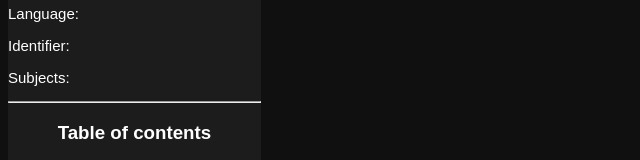
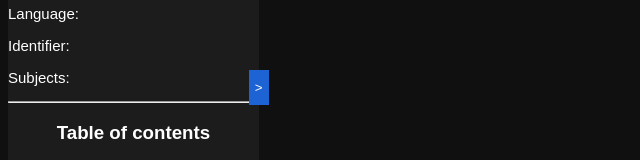
Before and after one commit to aabiji/page, a SvelteKit app in the folder frontend/: page / in a window 1280 px wide. Shown: the part 309-469 px from the top of the page, without its empty margins (0-640 px from the left). Built offline with nearby package versions, Linux system fonts and the light colour scheme; no server answers.

Commit message:
book viewer: left sidepanel toggle

```diff
--- a/frontend/src/routes/bookview.svelte
+++ b/frontend/src/routes/bookview.svelte
@@ -32,6 +32,13 @@
         },
     });
 
+    let toggleButton: HTMLElement;
+    let leftSidepanl: HTMLElement;
+    function toggelLeftSidepanel() {
+        toggleButton.classList.toggle("left");
+        leftSidepanl.classList.toggle("hidden-left-sidepanel");
+    }
+
     function getBook(name: string, div: HTMLElement) {
         utils.callApi(`http://localhost:8080/book/get/${name}`, "GET", {}).then((json) => {
             if ("Server error" in json) {
@@ -55,7 +62,7 @@
     onMount(() => {
         let div = document.getElementById("book-view")!;
         utils.callApi("http://localhost:8080/cookie", "GET", {}).then((() => {
-            getBook("LePetitPrince", div);
+            getBook("Dune", div);
         }));
     });
 </script>
@@ -66,7 +73,7 @@
 </div>
 {:else}
 <div class="container">
-    <div class="left-sidepanel">
+    <div class="left-sidepanel" bind:this={leftSidepanl}>
         <h1> {$book.Epub.Info.Title} </h1>
         <img alt="Ebook cover image" src={$book.Epub.CoverImagePath}/>
         <h3> {$book.Epub.Info.Author} </h3>
@@ -90,6 +97,12 @@
             {/each}
         </ol>
     </div>
+    <button class="left-sidepanel-toggle"
+            bind:this={toggleButton}
+            title="Toggle sidepanel visiblity"
+            on:click={toggelLeftSidepanel}>
+        &gt;
+    </button>
     <div class="right-sidepanel">
         <div id="book-view"></div>
     </div>
@@ -101,9 +114,14 @@
         color: #4287f5;
         text-decoration: none;
     }
+    a:hover {
+        color: #5a98fa;
+    }
 
     .container {
         display: flex;
+        align-items: center;
+        justify-content: center;
     }
 
     #book-view {
@@ -138,4 +156,28 @@
     .left-sidepanel h1, h3, h5 {
         text-align: center;
     }
+
+    .left-sidepanel-toggle {
+        height: 35px;
+        border: none;
+        color: white;
+        cursor: pointer;
+        margin-left: -10px;
+        align-content: flex-start;
+        background-color: #1e63d4;
+    }
+
+    .left-sidepanel-toggle:hover {
+        background-color: #1757bf;
+    }
+
+    :global(.left-sidepanel-toggle.left) {
+        left: 0px;
+        position: absolute;
+        margin-left: 0px !important;
+    }
+
+    :global(.hidden-left-sidepanel) {
+        display: none;
+    }
 </style>
--- a/frontend/src/routes/epub.ts
+++ b/frontend/src/routes/epub.ts
@@ -35,6 +35,9 @@ export class EpubViewer {
             }
         a {
             color: #4287f5 !important;
+        }
+        a:hover {
+            color: #5a98fa !important;
         }
         pre, code {
             color: white !important;
```
